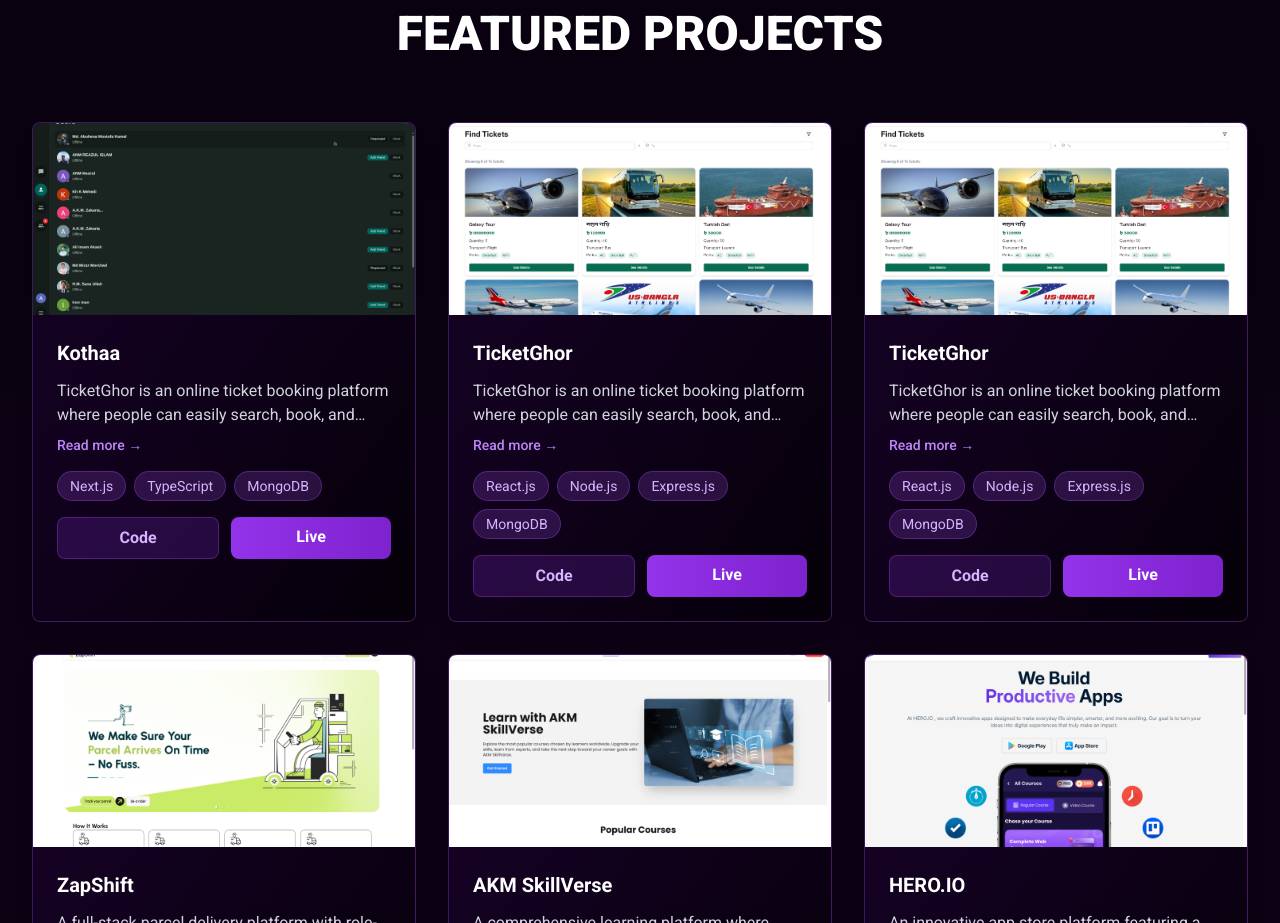
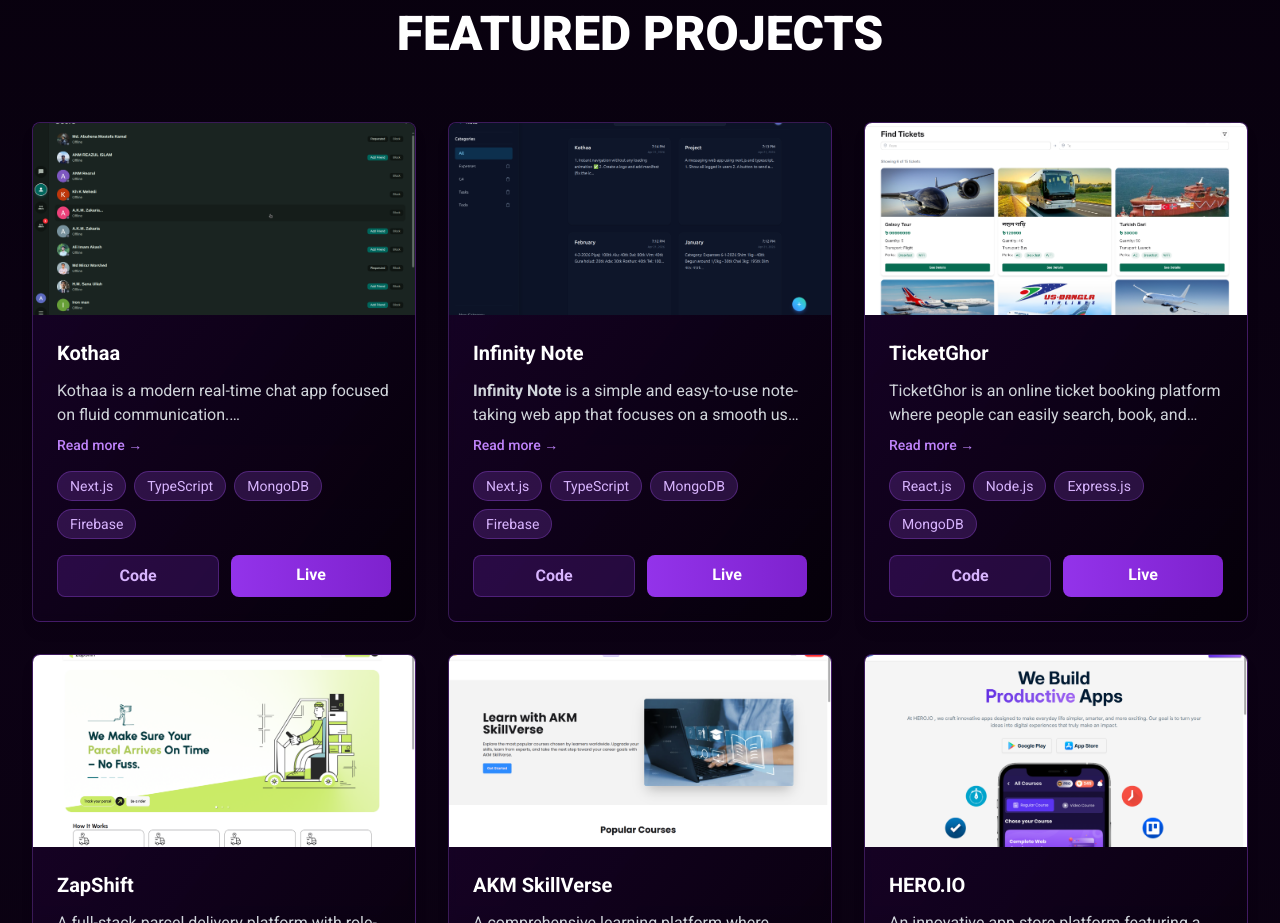
Before and after one commit to akmzakaria/portfolio, a React (Vite) app: page / in a window 1280 px wide. Shown: the part 2600-3523 px from the top of the page. Built offline with nearby package versions, Linux system fonts and the light colour scheme.

Commit message:
updated description

```diff
--- a/src/components/Hero.jsx
+++ b/src/components/Hero.jsx
@@ -45,7 +45,7 @@ const HeroText = () => {
         technologies
       </motion.p>
       <motion.a
-        href="https://drive.google.com/uc?export=download&id=1ZEb9RThNfrobBMPTR1otOPgxxWQQI2hq"
+        href="https://drive.google.com/uc?export=download&id=18RKLPyFcJrMBJuZzFvPbuiny0Qc4H_rv"
         download="AKM_Zakaria_Resume.pdf"
         initial={{ opacity: 0, y: 20 }}
         animate={{ opacity: 1, y: 0 }}
--- a/src/components/Projects.jsx
+++ b/src/components/Projects.jsx
@@ -6,21 +6,48 @@ const Projects = () => {
   const projects = [
     {
       title: 'Kothaa',
-      description:
-        'TicketGhor is an online ticket booking platform where people can easily search, book, and manage tickets for different types of transportation such as buses, trains, and flights—all in one place.',
-      tech: ['Next.js', 'TypeScript', 'MongoDB'],
+      description: (
+        <>
+          Kothaa is a modern real-time chat app focused on fluid communication. <br />
+          <br />
+          Key Features: <br />
+          1. You can chat with others but you need to send a friend request first, and only if they
+          accept it. <br />
+          2. Real-time chatting is supported, so you can instantly see when someone is typing,
+          sending a message, or has seen your message. <br />
+          3. Messages can be edited or deleted anytime. <br />
+          4. You can block any user you want. <br />
+          5. You can see users' online status. 6. Both dark mode and light mode are available.{' '}
+          <br />
+          7. You can edit your profile and add a bio. <br />
+          8. You can log in using Google or email/password, and if you use email/password, a
+          verification link will be sent to your email which must be verified before logging in.
+        </>
+      ),
+      tech: ['Next.js', 'TypeScript', 'MongoDB', 'Firebase'],
       image: '/kothaa_users.png',
-      github: 'https://github.com/akmzakaria/TicketBari-client',
-      live: 'https://ticketghor-akm.vercel.app',
+      github: 'https://github.com/akmzakaria/kotha',
+      live: 'https://kothaa.vercel.app',
     },
     {
-      title: 'TicketGhor',
-      description:
-        'TicketGhor is an online ticket booking platform where people can easily search, book, and manage tickets for different types of transportation such as buses, trains, and flights—all in one place.',
-      tech: ['React.js', 'Node.js', 'Express.js', 'MongoDB'],
-      image: '/ticketghor-akm-2.png',
-      github: 'https://github.com/akmzakaria/TicketBari-client',
-      live: 'https://ticketghor-akm.vercel.app',
+      title: 'Infinity Note',
+      description: (
+        <>
+          <b>Infinity Note</b> is a simple and easy-to-use note-taking web app that focuses on a
+          smooth user experience. experience. <br />
+          <br /> Here's what you can do with it- <br />
+          1. Create offline notes (stores in your local storage) <br />
+          2. Create online notes (stores in the database, sign in needed) <br />
+          3. Sync your offline notes to the database (if sign in later) <br />
+          4. Organize notes by categories <br />
+          5. Search bar functionality <br />
+          6. And the most importantly you can store notes INFINITELY
+        </>
+      ),
+      tech: ['Next.js', 'TypeScript', 'MongoDB', 'Firebase'],
+      image: '/infinity-note.png',
+      github: 'https://github.com/akmzakaria/Infinity-Note',
+      live: 'https://infinity-note.vercel.app',
     },
     {
       title: 'TicketGhor',
```
Also changed, not shown: public/infinity-note.png (added), public/kothaa_users.png.
